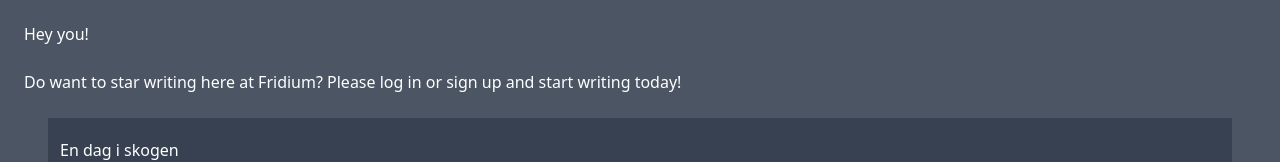
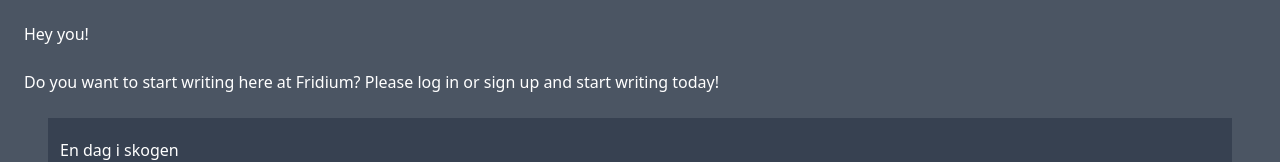
Before and after one commit to FridaLund/myBlog, a React (Vite) app: page / in a window 1280 px wide. Shown: the part 130-292 px from the top of the page. Built offline with nearby package versions, Linux system fonts and the light colour scheme; no server answers.

Commit message:
ändrade ett stavfel

```diff
--- a/src/pages/Home.jsx
+++ b/src/pages/Home.jsx
@@ -14,7 +14,7 @@ const Home = () => {
         ) : (
             <>
             <h2 className="m-6 text-base font-medium"> Hey you! </h2>
-            <h3 className="m-6 text-base font-medium"> Do want to star writing here at Fridium? Please log in or sign up and start writing today!</h3>
+            <h3 className="m-6 text-base font-medium"> Do you want to start writing here at Fridium? Please log in or sign up and start writing today!</h3>
             <div className="m-6">
             <BlogPosts />
             </div>
```
